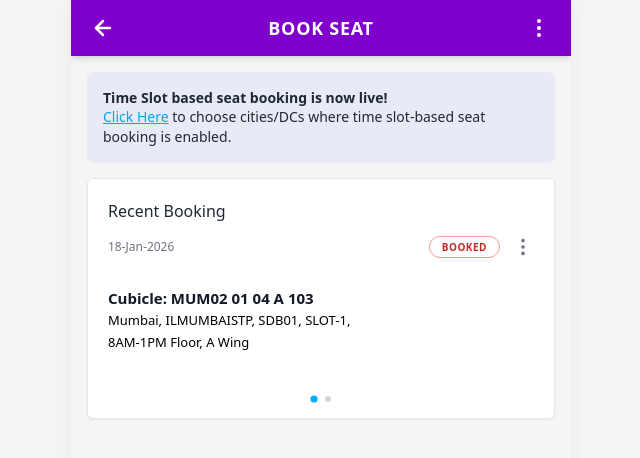
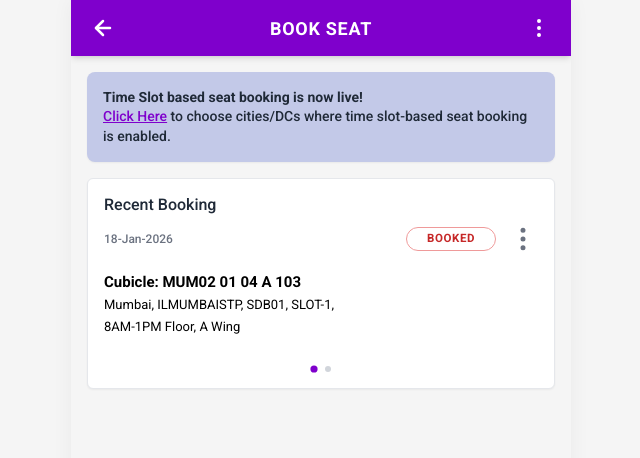
Before and after one commit to sujeet98pawar/nw, a React (Vite) app: page / in a window 1280 px wide. Both pictures are taken after a click on the button "BOOK SEAT". Shown: the top 458 px of the page, without its empty margins (319-959 px from the left). Built offline with nearby package versions, Linux system fonts and the light colour scheme.

Commit message:
feat: Update booking confirmation UI and constants
Refactor the BookingConfirmation component to dynamically set cubicle codes based on the selected slot. Also, update primary and link text colors in constants.

```diff
--- a/components/BookingConfirmation.tsx
+++ b/components/BookingConfirmation.tsx
@@ -1,6 +1,6 @@
 
 import React, { useState, useRef } from 'react';
-import { BookingData } from '../types';
+import { BookingData, SlotType } from '../types';
 import { COLORS } from '../constants';
 import { ArrowLeft, MoreVertical } from 'lucide-react';
 
@@ -41,20 +41,24 @@ const BookingConfirmation: React.FC<BookingConfirmationProps> = ({ booking, onBa
     touchStart.current = null;
   };
 
-  const CardContent = ({ dateOffset }: { dateOffset: number }) => (
-    <div className="w-full shrink-0 p-5 select-none">
-      <div className="mb-2">
+  const CardContent = ({ dateOffset }: { dateOffset: number }) => {
+    // Dynamically set cubicle code: Slot 1 (8AM-1PM) -> 04, Slot 2 (2PM-7PM) -> 05
+    const slotCode = booking.slot === SlotType.SLOT_1 ? '04' : '05';
+
+    return (
+      <div className="w-full shrink-0 px-4 py-3.5 select-none">
+        <div className="mb-1.5">
           <h2 className="text-[16px] font-medium text-gray-800">Recent Booking</h2>
         </div>
 
-      <div className="flex items-center justify-between mb-6 min-h-[32px]">
+        <div className="flex items-center justify-between mb-4 min-h-[32px]">
           <span className="text-[12px] text-gray-500 font-medium">
             {formatDate(booking.date, dateOffset)}
           </span>
 
           <div className="flex items-center gap-3">
             <div
-            className="flex items-center justify-center px-3 h-[22px] rounded-full text-[10px] font-bold border tracking-wider whitespace-nowrap leading-none"
+              className="flex items-center justify-center px-5 h-[24px] rounded-full text-[11.5px] font-bold border tracking-wider whitespace-nowrap leading-none"
               style={{
                 color: COLORS.badgeText,
                 borderColor: COLORS.badgeBorder,
@@ -64,14 +68,14 @@ const BookingConfirmation: React.FC<BookingConfirmationProps> = ({ booking, onBa
               BOOKED
             </div>
             <button className="text-gray-500">
-            <MoreVertical size={22} />
+              <MoreVertical size={30} />
             </button>
           </div>
         </div>
 
-      <div className="space-y-0.5 mb-6">
-        <p className="text-[15px] font-bold text-gray-900">
-          Cubicle: MUM02 01 04 A {booking.seatNumber}
+        <div className="space-y-0.5 mb-4">
+          <p className="text-[15px] font-bold text-black-900">
+            Cubicle: MUM02 01 {slotCode} A {booking.seatNumber}
           </p>
           <p className="text-[13px] text-black-500 font-normal">
             Mumbai, ILMUMBAISTP, SDB01, {booking.slot},
@@ -82,9 +86,10 @@ const BookingConfirmation: React.FC<BookingConfirmationProps> = ({ booking, onBa
         </div>
       </div>
     );
+  };
 
   return (
-    <div className="flex flex-col h-screen overflow-hidden bg-[#f5f5f5] relative font-sans">
+    <div className="flex flex-col h-screen overflow-hidden bg-[#f5f5f5] relative font-roboto">
       <header className="relative flex items-center justify-between px-4 h-14 text-white shadow-md z-10 bg-brand-color">
         <button onClick={onBack} className="p-1 active:opacity-60 transition-opacity z-20">
           <ArrowLeft size={24} strokeWidth={2.5} />
@@ -110,7 +115,7 @@ const BookingConfirmation: React.FC<BookingConfirmationProps> = ({ booking, onBa
           </p>
         </div>
 
-        {/* Swipe Container with Enhanced Transition */}
+        {/* Swipe Container with Enhanced Transition and reduced box dimensions */}
         <div className="w-full bg-white rounded-md border border-gray-200 shadow-sm overflow-hidden relative">
           <div
             className="flex transition-transform duration-500 ease-[cubic-bezier(0.25,1,0.5,1)]"
--- a/constants.tsx
+++ b/constants.tsx
@@ -1,10 +1,10 @@
 export const COLORS = {
-  primary: '#03a9f4',
+  primary: '#7f00cc',
   background: '#f5f5f5',
   badgeText: '#C62828',
   badgeBorder: '#EF9A9A',
-  linkText: '#03a9f4',
-  bannerBg: '#E8EAF6'
+  linkText: '#7f00cc',
+  bannerBg: '#c3c9e8'
 };
 
 export const SLOT_CONFIG = {
```
Lines whose indentation alone changed are shown as unchanged.
